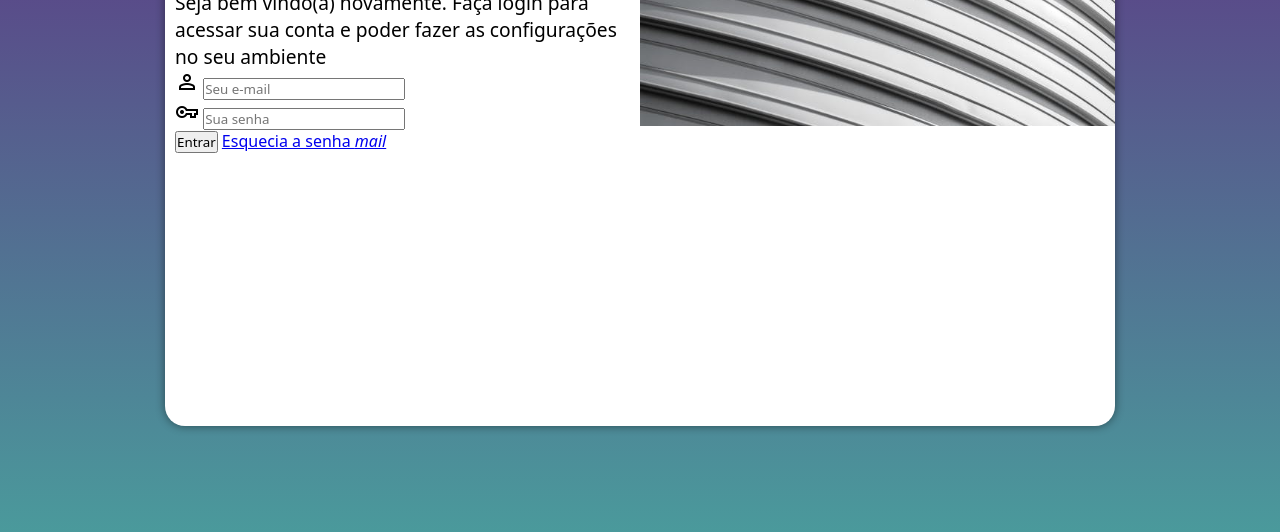
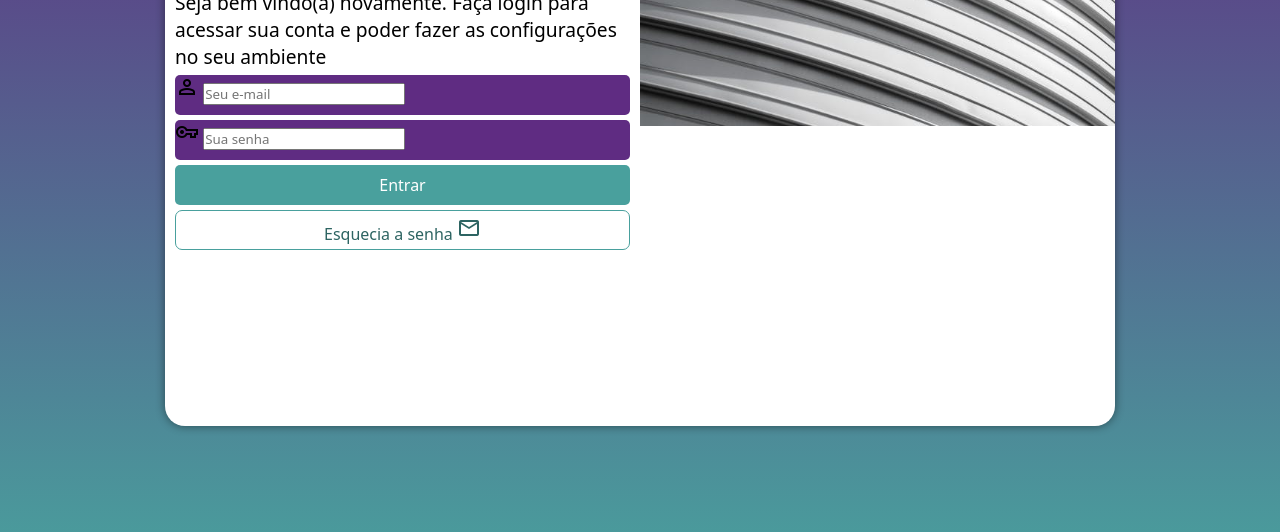
Before and after one commit to alextecnicoprogramador/proujeto-login, a plain HTML site: page index.html in a window 1280 px wide. Shown: the part 224-756 px from the top of the page. Drawn offline with nearby package versions, Linux system fonts and the light colour scheme.

Commit message:
formatacao formulario

```diff
--- a/estilo/style.css
+++ b/estilo/style.css
@@ -67,3 +67,54 @@ div#formulario > h1 {
 div#formulario > p {
     font-size: 0.8em;
 }
+
+form > div.campo {
+    background-color: #5f2c82;
+    display: block;
+    width: 100%;
+    height: 40px;
+    border-radius: 5px;
+    margin: 5px 0px;
+}
+
+div.campo > label {
+    display: none;
+}
+
+form > input[type=submit] {
+    display: block;
+    font-size: 1em;
+    width: 100%;
+    height: 40px;
+    background-color: #49a09d;
+    color: white;
+    border: none;
+    border-radius: 5px;
+}
+
+form > input[type=submit]:hover {
+    background-color: #2d6462;
+}
+
+form > a.botao {
+    display: block;
+    text-align: center;
+    font-size: 1em;
+    width: 100%;
+    height: 40px;
+    padding-top: 5px;
+    margin-top: 5px;
+    background-color: white;
+    color: #2d6462;
+    border: 1px solid #49a09d;
+    border-radius: 7px;
+    text-decoration: none;
+}
+
+form > a.botao:hover {
+    background-color: #6cd3cf;
+}
+
+form > a.botao > i {
+    font-size: 0,8em;
+}
--- a/index.html
+++ b/index.html
@@ -29,7 +29,8 @@
                         <label for="isenha"></label>
                     </div>
                     <input type="submit" value="Entrar">
-                    <a href="esqueci.html">Esquecia a senha <i class="mateiral-icons">mail</i></a>
+                    <a href="esqueci.html" class="botao">
+                        Esquecia a senha <i class="material-symbols-outlined">mail</i></a>
                 </form>
 
             </div>
```
